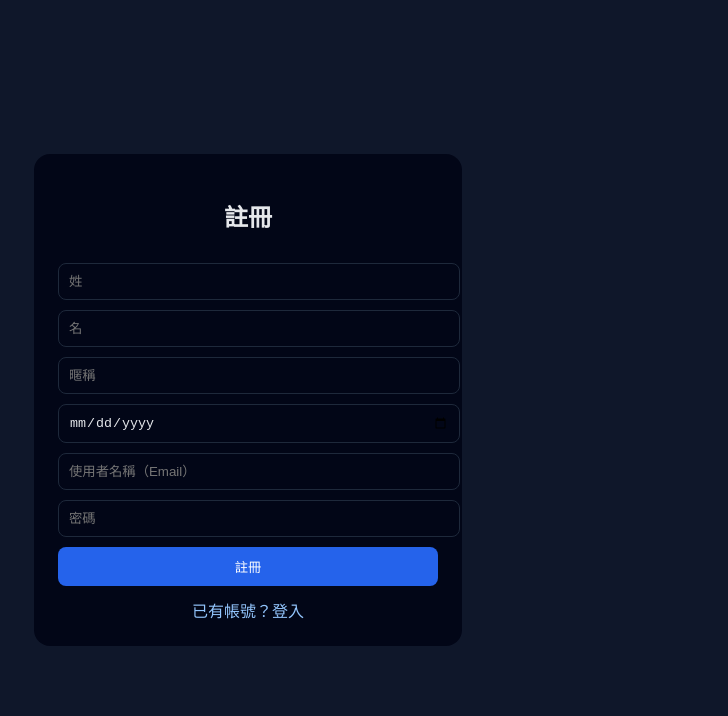
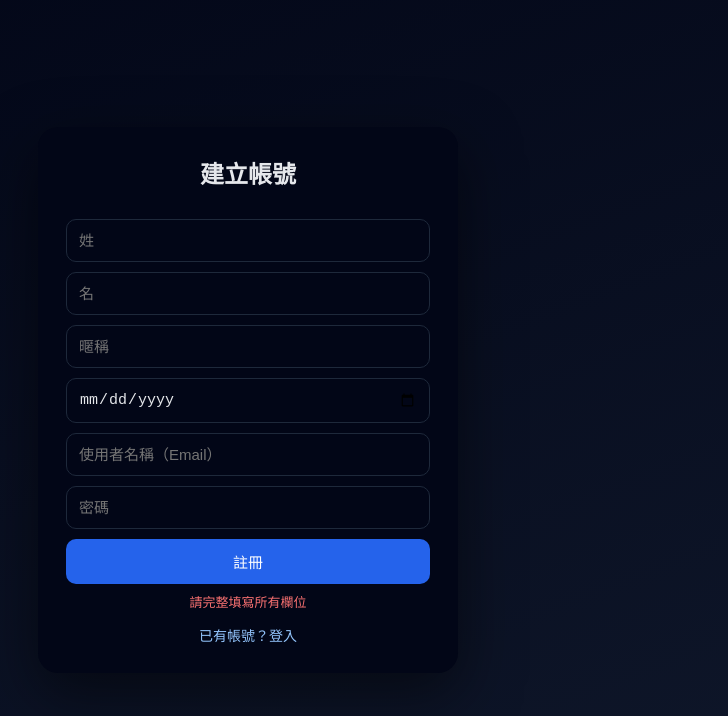
Before and after one commit to oliver2013tw/Web-Service, a plain HTML site: page index.html in a window 1280 px wide. Both pictures are taken after a click on the button "註冊". Shown: the whole page, without its empty margins (392-1120 px from the left). Drawn offline with Linux system fonts and the light colour scheme; no server answers.

Commit message:
Update index.html

```diff
--- a/index.html
+++ b/index.html
@@ -6,53 +6,75 @@
 <title>會員系統</title>
 
 <style>
+* { box-sizing: border-box; }
+
 body {
   margin: 0;
-  height: 100vh;
+  min-height: 100vh;
   display: flex;
   justify-content: center;
   align-items: center;
-  background: #0f172a;
-  font-family: system-ui;
+  background: linear-gradient(160deg, #020617, #0f172a);
+  font-family: system-ui, -apple-system;
+  color: #e5e7eb;
+  padding: 20px;
+}
+
+.card {
+  width: 100%;
+  max-width: 420px;
+  background: #020617;
+  padding: 28px;
+  border-radius: 20px;
+  box-shadow: 0 20px 60px rgba(0,0,0,.5);
+}
+
+h2 {
+  text-align: center;
+  margin-top: 0;
+}
+
+input, button {
+  width: 100%;
+  padding: 12px;
+  margin-top: 10px;
+  border-radius: 10px;
+  font-size: 15px;
+}
+
+input {
+  background: #020617;
+  border: 1px solid #1e293b;
   color: #e5e7eb;
 }
-.card {
-  background: #020617;
-  width: 100%;
-  max-width: 380px;
-  padding: 24px;
-  border-radius: 16px;
-}
-h2 { text-align: center }
-input, button {
-  width: 100%;
-  margin-top: 10px;
-  padding: 10px;
-  border-radius: 8px;
-  border: none;
-}
-input {
-  background: #020617;
-  color: #e5e7eb;
-  border: 1px solid #1e293b;
-}
+
 button {
   background: #2563eb;
+  border: none;
   color: white;
   cursor: pointer;
 }
+
+button:hover {
+  background: #1d4ed8;
+}
+
 .switch {
-  margin-top: 12px;
+  margin-top: 14px;
   text-align: center;
+  font-size: 14px;
   color: #93c5fd;
   cursor: pointer;
 }
+
 .error {
-  margin-top: 6px;
+  margin-top: 8px;
   color: #f87171;
   font-size: 13px;
+  text-align: center;
 }
-.hidden { display: none }
+
+.hidden { display: none; }
 </style>
 </head>
 
@@ -60,30 +82,39 @@ button {
 
 <div class="card">
 
+  <!-- 註冊 -->
   <div id="registerBox">
-    <h2>註冊</h2>
+    <h2>建立帳號</h2>
+
     <input id="lastName" placeholder="姓">
     <input id="firstName" placeholder="名">
     <input id="nickname" placeholder="暱稱">
     <input id="birthday" type="date">
-    <input id="username" placeholder="使用者名稱（Email）">
+    <input id="email" placeholder="使用者名稱（Email）">
     <input id="password" type="password" placeholder="密碼">
-    <button onclick="register()">註冊</button>
+
+    <button id="registerBtn">註冊</button>
     <div id="registerError" class="error"></div>
-    <div class="switch" onclick="showLogin()">已有帳號？登入</div>
+
+    <div class="switch" id="toLogin">已有帳號？登入</div>
   </div>
 
+  <!-- 登入 -->
   <div id="loginBox" class="hidden">
-    <h2>登入</h2>
-    <input id="loginEmail" placeholder="使用者名稱（Email）">
+    <h2>會員登入</h2>
+
+    <input id="loginEmail" placeholder="Email">
     <input id="loginPassword" type="password" placeholder="密碼">
-    <button onclick="login()">登入</button>
+
+    <button id="loginBtn">登入</button>
     <div id="loginError" class="error"></div>
-    <div class="switch" onclick="showRegister()">建立新帳號</div>
+
+    <div class="switch" id="toRegister">建立新帳號</div>
   </div>
 
 </div>
 
+<!-- Firebase -->
 <script src="https://www.gstatic.com/firebasejs/9.23.0/firebase-app-compat.js"></script>
 <script src="https://www.gstatic.com/firebasejs/9.23.0/firebase-auth-compat.js"></script>
 <script src="https://www.gstatic.com/firebasejs/9.23.0/firebase-firestore-compat.js"></script>
@@ -98,56 +129,81 @@ firebase.initializeApp({
 const auth = firebase.auth();
 const db = firebase.firestore();
 
-function showLogin() {
+// DOM
+const registerBox = document.getElementById("registerBox");
+const loginBox = document.getElementById("loginBox");
+
+document.getElementById("toLogin").onclick = () => {
   registerBox.classList.add("hidden");
   loginBox.classList.remove("hidden");
-}
-function showRegister() {
+};
+
+document.getElementById("toRegister").onclick = () => {
   loginBox.classList.add("hidden");
   registerBox.classList.remove("hidden");
-}
+};
 
-async function register() {
-  registerError.textContent = "";
-  const email = username.value.trim();
-  const pass = password.value;
+// 註冊
+document.getElementById("registerBtn").onclick = async () => {
+  const lastName = document.getElementById("lastName").value.trim();
+  const firstName = document.getElementById("firstName").value.trim();
+  const nickname = document.getElementById("nickname").value.trim();
+  const birthday = document.getElementById("birthday").value;
+  const email = document.getElementById("email").value.trim();
+  const password = document.getElementById("password").value;
 
-  const check = await db.collection("users")
-    .where("username","==",email).get();
+  const errorBox = document.getElementById("registerError");
+  errorBox.textContent = "";
 
-  if (!check.empty) {
-    registerError.textContent = "使用者名稱已存在";
+  if (!lastName || !firstName || !nickname || !birthday || !email || !password) {
+    errorBox.textContent = "請完整填寫所有欄位";
+    return;
+  }
+
+  // 檢查帳號重複
+  const exists = await db.collection("users")
+    .where("username", "==", email).get();
+
+  if (!exists.empty) {
+    errorBox.textContent = "此帳號已被使用";
     return;
   }
 
   try {
-    const cred = await auth.createUserWithEmailAndPassword(email, pass);
+    const cred = await auth.createUserWithEmailAndPassword(email, password);
+
     await db.collection("users").doc(cred.user.uid).set({
-      lastName: lastName.value,
-      firstName: firstName.value,
-      nickname: nickname.value,
-      birthday: birthday.value,
+      lastName,
+      firstName,
+      nickname,
+      birthday,
       username: email,
-      email: email,
+      email,
       role: "user",
       createdAt: firebase.firestore.FieldValue.serverTimestamp()
     });
-    showLogin();
+
+    alert("註冊成功，請登入");
+    registerBox.classList.add("hidden");
+    loginBox.classList.remove("hidden");
+
   } catch (e) {
-    registerError.textContent = e.message;
+    errorBox.textContent = e.message;
   }
-}
+};
 
-async function login() {
+// 登入
+document.getElementById("loginBtn").onclick = async () => {
   try {
     await auth.signInWithEmailAndPassword(
-      loginEmail.value, loginPassword.value
+      document.getElementById("loginEmail").value,
+      document.getElementById("loginPassword").value
     );
     location.href = "member.html";
   } catch {
-    loginError.textContent = "登入失敗";
+    document.getElementById("loginError").textContent = "登入失敗";
   }
-}
+};
 </script>
 
 </body>
```
